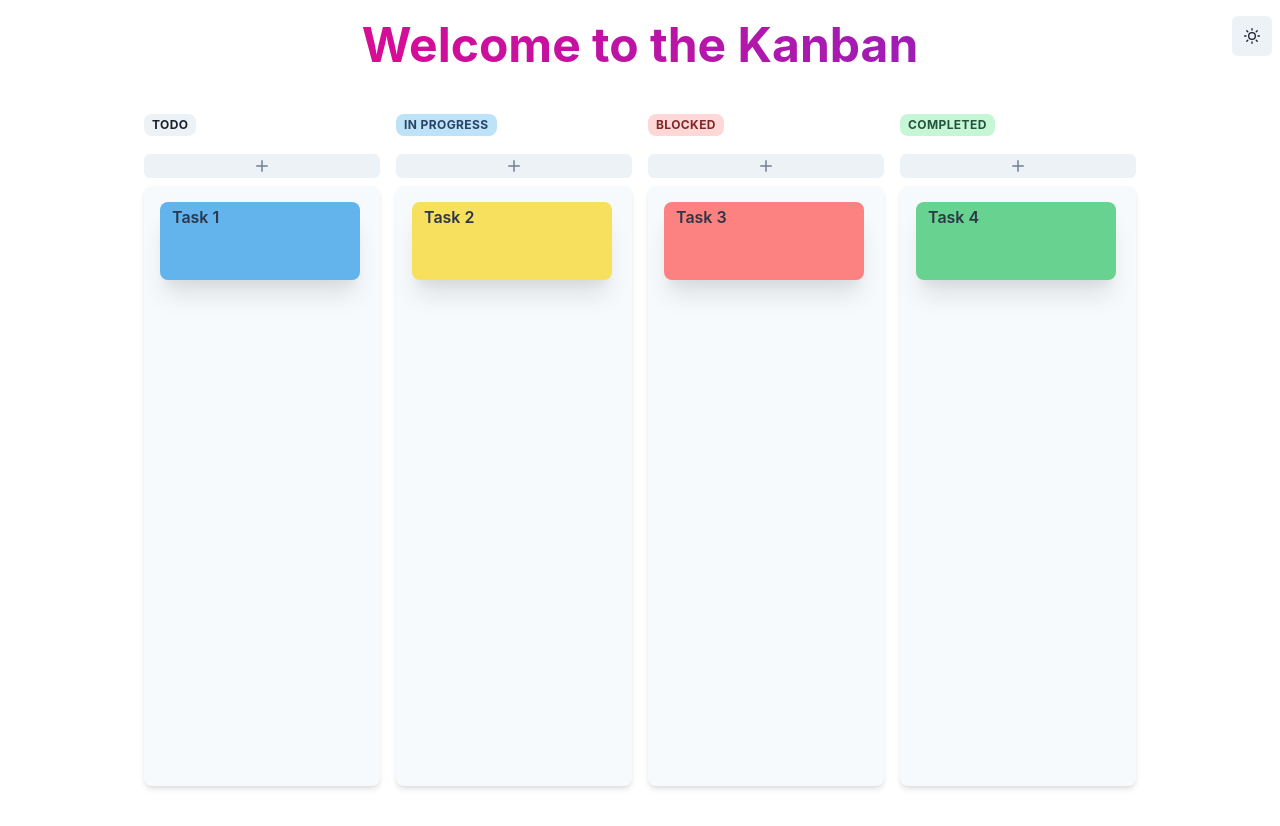
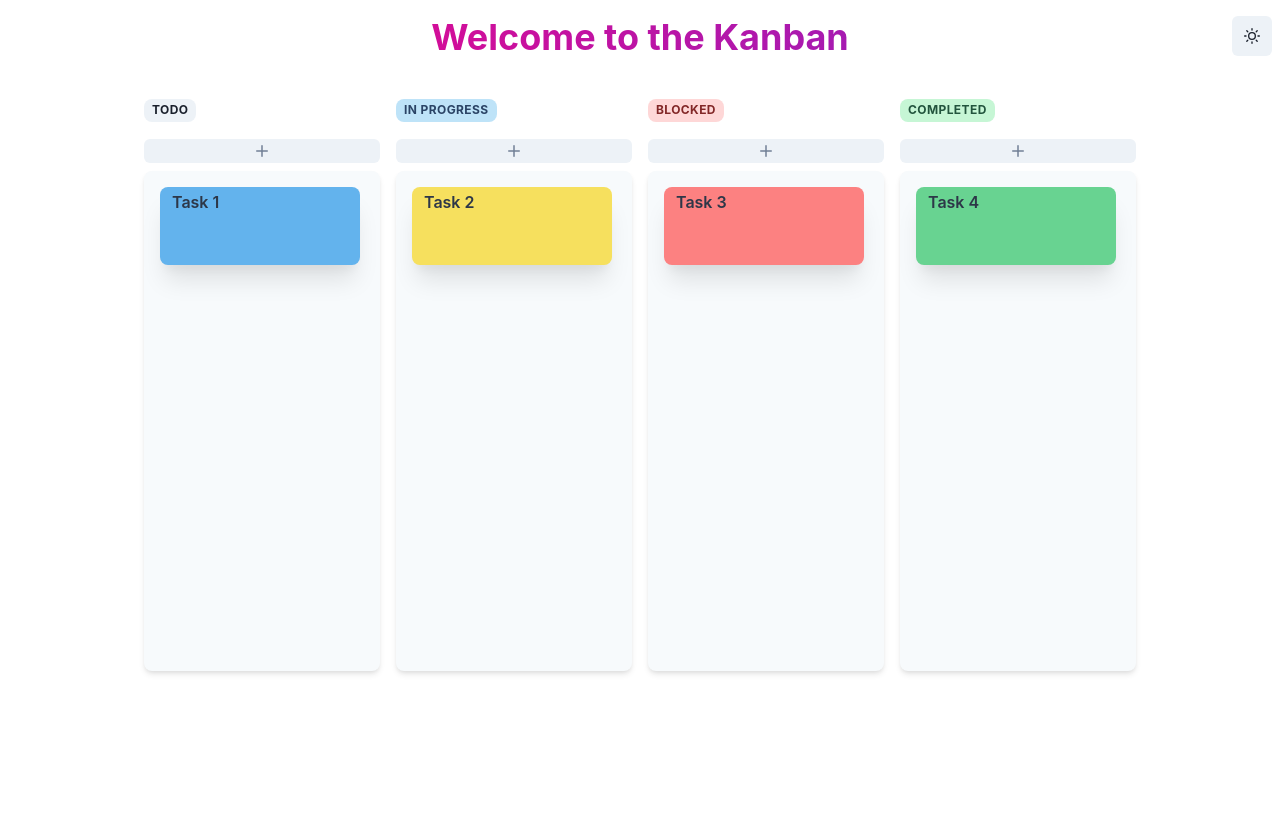
Before and after one commit to iliaalekseevofb/Simple-kanban, a React (Vite) app: page / in a window 1280 px wide. After the commit the page ends 800 px from the top, so only its background shows below. Built offline with nearby package versions, Linux system fonts and the light colour scheme.

Commit message:
Column sizes are changed, heading size is reduced

```diff
--- a/src/App.tsx
+++ b/src/App.tsx
@@ -9,7 +9,7 @@ function App() {
   return (
     <>
       <Heading
-        fontSize={{base: '3xl', sm: '4xl', md: '5xl'}}
+        fontSize={{base: '2xl', sm: '3xl', md: '4xl'}}
         fontWeight='bold'
         textAlign='center'
         bgGradient='linear(to-l, #7928CA, #FF0080)'
--- a/src/components/Column.tsx
+++ b/src/components/Column.tsx
@@ -56,7 +56,7 @@ function Column({ column }: { column: ColumnType }) {
       <Stack
         ref={dropRef}
         direction={{ base: 'row', md: 'column' }}
-        h={{ base: 300, md: 600 }}
+        h={{ base: 300, md: 500 }}
         p={4}
         mt={2}
         spacing={4}
```
